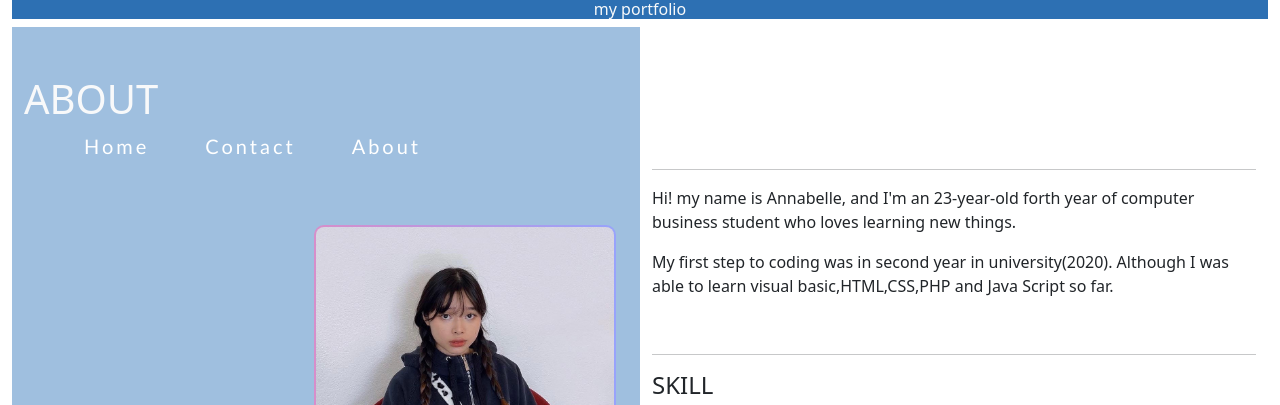
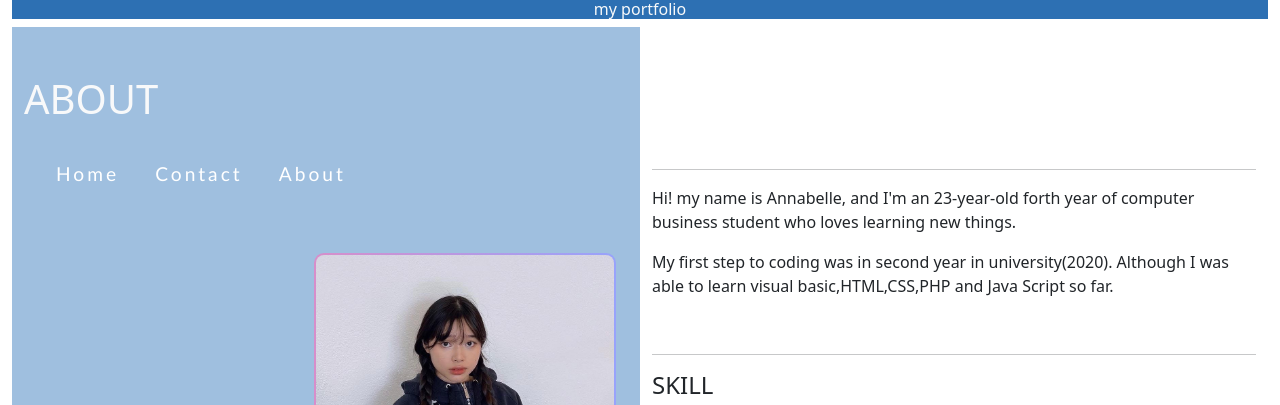
Before and after one commit to hellonayon/portfolio, a plain HTML site: page index.html in a window 1280 px wide. Shown: the top 405 px of the page. Drawn offline with nearby package versions, Linux system fonts and the light colour scheme.

Commit message:
Update style.css

```diff
--- a/style.css
+++ b/style.css
@@ -12,10 +12,10 @@ body{
     position: relative;
     text-decoration: none;
     color: white;
-    font-size: 20px;
+    font-size: 120%;
     font-family: "Trebuchet MS", Helvetica, sans-serif;
     letter-spacing: 3px;
-    padding: 10px 10px;
+    padding: 20% ;
     margin: 0 18px;
     transition:color 0.3s ease-in-out;
 }
```
